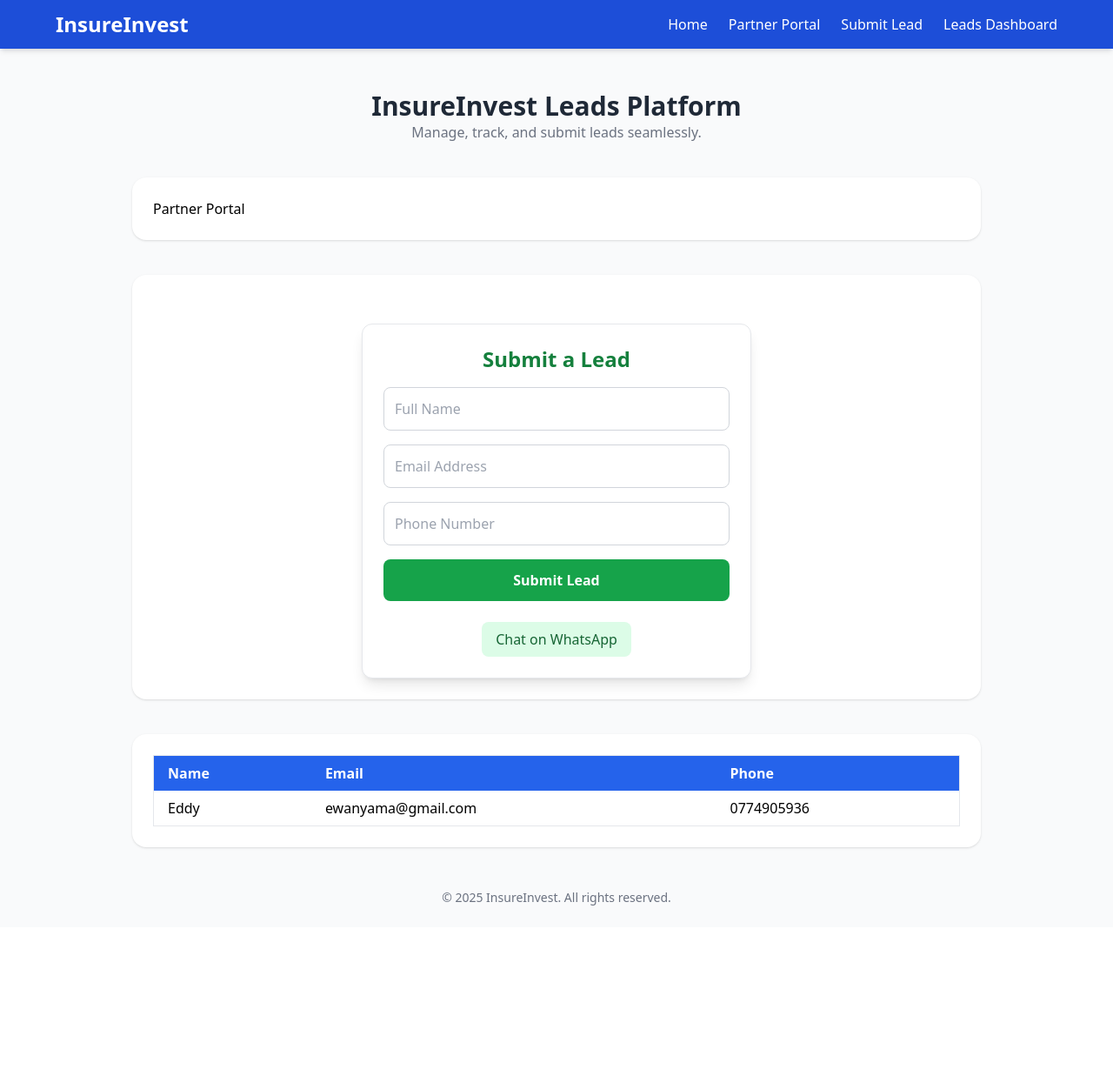
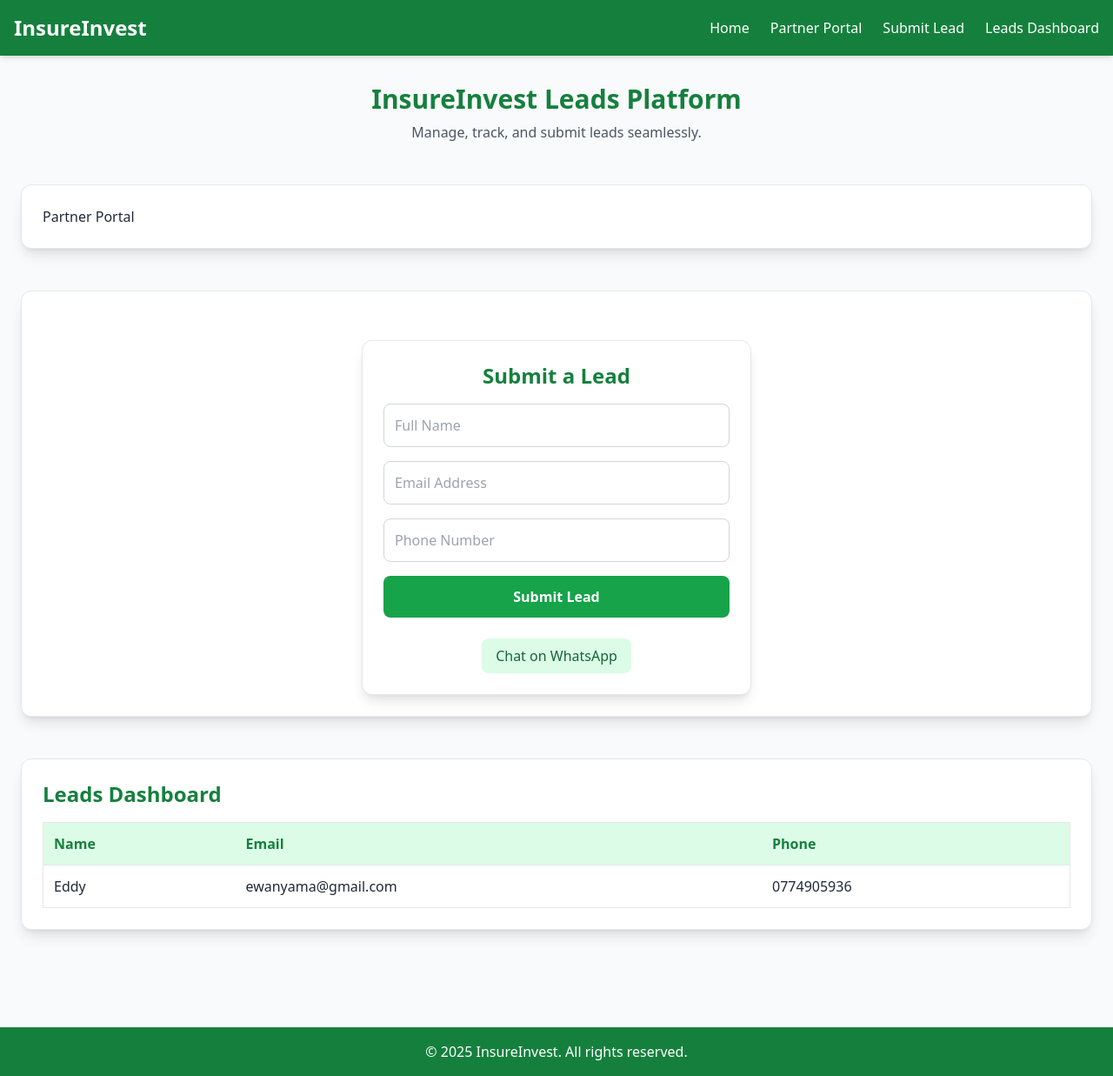
Before and after one commit to ew-prog/insure-invest-frontend, a React (Vite) app: page / in a window 1280 px wide. Shown: the whole page at 87% size. Before the commit the page ends 1066 px from the top, so only its background shows below. Built offline with nearby package versions, Linux system fonts and the light colour scheme.

Commit message:
Update App.jsx

```diff
--- a/src/App.jsx
+++ b/src/App.jsx
@@ -1,38 +1,97 @@
-// If Navbar.jsx is in src/components/
-import Navbar from "./components/Navbar";
-import LeadForm from "./LeadForm";
-import LeadsDashboard from "./LeadsDashboard";
-import PartnerPortal from "./PartnerPortal";
+import React from "react"
+import LeadForm from "./LeadForm"
+import PartnerPortal from "./PartnerPortal"
 
 function App() {
   return (
-    <div className="bg-gray-50 min-h-screen">
-      <Navbar />
+    <div className="min-h-screen bg-gray-50 text-gray-800">
+      {/* Navbar */}
+      <header className="bg-green-700 text-white shadow-md fixed top-0 w-full z-50">
+        <nav className="container mx-auto flex justify-between items-center p-4">
+          <h1 className="text-2xl font-bold">InsureInvest</h1>
+          <ul className="flex space-x-6 font-medium">
+            <li>
+              <a href="#" className="hover:text-green-200 transition">
+                Home
+              </a>
+            </li>
+            <li>
+              <a href="#partner" className="hover:text-green-200 transition">
+                Partner Portal
+              </a>
+            </li>
+            <li>
+              <a href="#leadform" className="hover:text-green-200 transition">
+                Submit Lead
+              </a>
+            </li>
+            <li>
+              <a href="#leads" className="hover:text-green-200 transition">
+                Leads Dashboard
+              </a>
+            </li>
+          </ul>
+        </nav>
+      </header>
 
-      <div className="max-w-5xl mx-auto p-6 space-y-10">
-        <header className="text-center mt-6">
-          <h1 className="text-3xl font-bold text-gray-800">InsureInvest Leads Platform</h1>
-          <p className="text-gray-500">Manage, track, and submit leads seamlessly.</p>
-        </header>
-
-        <section id="portal" className="bg-white p-6 rounded-2xl shadow">
-          <PartnerPortal />
+      {/* Main content */}
+      <main className="pt-24 pb-16 container mx-auto px-6">
+        {/* Intro Section */}
+        <section className="text-center mb-12">
+          <h2 className="text-3xl font-bold text-green-700 mb-2">
+            InsureInvest Leads Platform
+          </h2>
+          <p className="text-gray-600">
+            Manage, track, and submit leads seamlessly.
+          </p>
         </section>
 
-        <section id="leadform" className="bg-white p-6 rounded-2xl shadow">
-          <LeadForm />
+        {/* Partner Portal */}
+        <section id="partner" className="mb-12">
+          <div className="bg-white rounded-xl shadow-lg border border-gray-200 p-6">
+            <PartnerPortal />
+          </div>
         </section>
 
-        <section id="leads" className="bg-white p-6 rounded-2xl shadow">
-          <LeadsDashboard />
+        {/* Lead Form */}
+        <section id="leadform" className="mb-12">
+          <div className="bg-white rounded-xl shadow-lg border border-gray-200 p-6">
+            <LeadForm />
+          </div>
         </section>
-      </div>
 
-      <footer className="text-center py-6 text-gray-500 text-sm">
-        © {new Date().getFullYear()} InsureInvest. All rights reserved.
+        {/* Leads Dashboard */}
+        <section id="leads" className="mb-12">
+          <div className="bg-white rounded-xl shadow-lg border border-gray-200 p-6">
+            <h3 className="text-2xl font-bold text-green-700 mb-4">
+              Leads Dashboard
+            </h3>
+            <table className="min-w-full border border-gray-200 rounded-lg">
+              <thead className="bg-green-100 text-green-700">
+                <tr>
+                  <th className="p-3 border-b text-left">Name</th>
+                  <th className="p-3 border-b text-left">Email</th>
+                  <th className="p-3 border-b text-left">Phone</th>
+                </tr>
+              </thead>
+              <tbody>
+                <tr className="hover:bg-gray-50">
+                  <td className="p-3 border-b">Eddy</td>
+                  <td className="p-3 border-b">ewanyama@gmail.com</td>
+                  <td className="p-3 border-b">0774905936</td>
+                </tr>
+              </tbody>
+            </table>
+          </div>
+        </section>
+      </main>
+
+      {/* Footer */}
+      <footer className="bg-green-700 text-white text-center py-4">
+        © 2025 InsureInvest. All rights reserved.
       </footer>
     </div>
-  );
+  )
 }
 
-export default App;
+export default App
```
